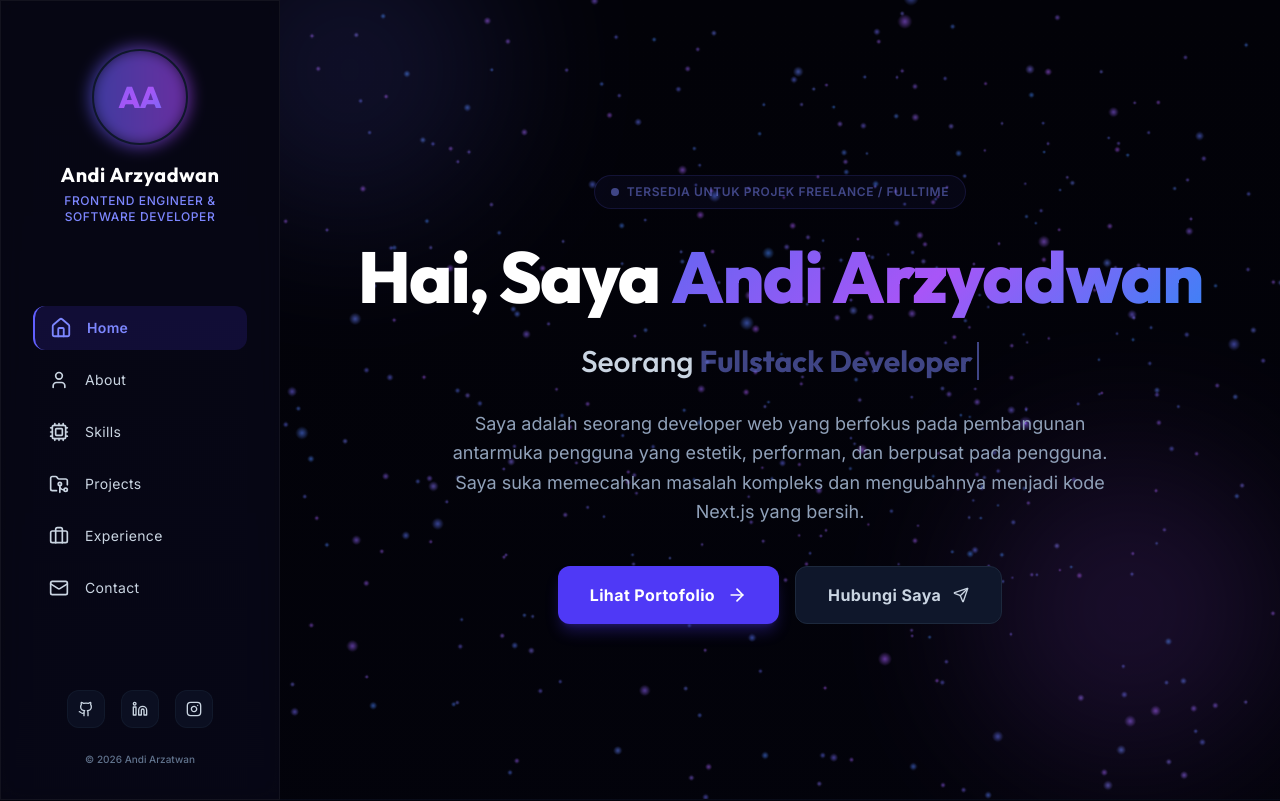
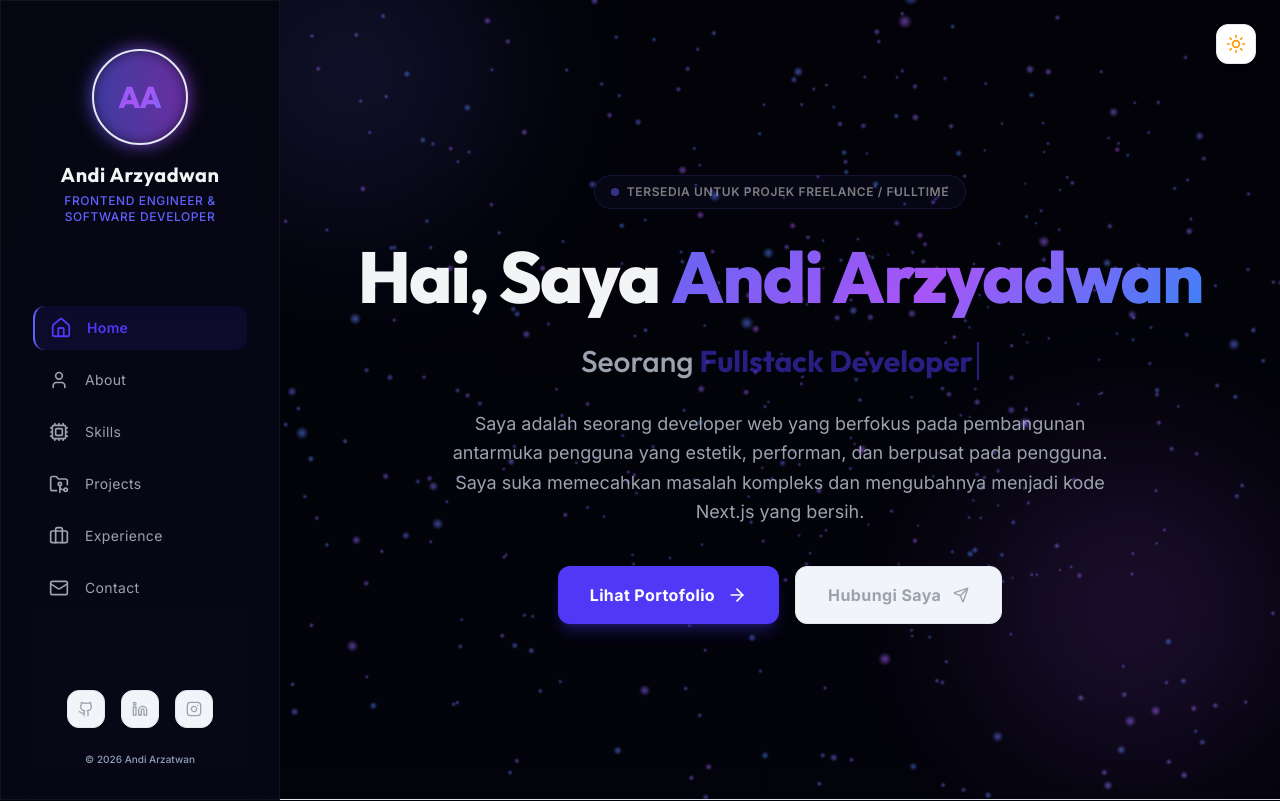
Before and after one commit to arzyadwan/Andi-Porto, a Next.js app: page / in a window 1280 px wide. Shown: the top 801 px of the page. Built offline with nearby package versions, Linux system fonts and the light colour scheme.

Commit message:
feat: implement light/dark mode switcher and styles adaptation

```diff
--- a/src/app/globals.css
+++ b/src/app/globals.css
@@ -4,11 +4,11 @@
   --font-sans: var(--font-inter), ui-sans-serif, system-ui, sans-serif;
   --font-heading: var(--font-outfit), ui-sans-serif, system-ui, sans-serif;
 
-  --color-deep: #020208;
-  --color-dark-base: #060614;
-  --color-elevated: #0e0d24;
-  --color-text-primary: #f3f4f6;
-  --color-text-secondary: #9ca3af;
+  --color-deep: var(--deep);
+  --color-dark-base: var(--dark-base);
+  --color-elevated: var(--elevated);
+  --color-text-primary: var(--text-primary);
+  --color-text-secondary: var(--text-secondary);
   --color-accent-blue: #3b82f6;
   --color-accent-indigo: #6366f1;
   --color-accent-purple: #a855f7;
@@ -16,9 +16,29 @@
 }
 
 :root {
+  --deep: #f8fafc;
+  --dark-base: #f1f5f9;
+  --elevated: #ffffff;
+  --text-primary: #0f172a;
+  --text-secondary: #475569;
+
+  --background: #f8fafc;
+  --foreground: #0f172a;
+  --glass-bg: rgba(255, 255, 255, 0.7);
+  --glass-border: rgba(15, 23, 42, 0.08);
+}
+
+.dark {
+  --deep: #020208;
+  --dark-base: #060614;
+  --elevated: #0e0d24;
+  --text-primary: #f3f4f6;
+  --text-secondary: #9ca3af;
+
   --background: #020208;
   --foreground: #f3f4f6;
-  --font-sans: var(--font-inter);
+  --glass-bg: rgba(10, 10, 25, 0.6);
+  --glass-border: rgba(255, 255, 255, 0.05);
 }
 
 html, body {
@@ -34,22 +54,32 @@ html, body {
   width: 6px;
 }
 ::-webkit-scrollbar-track {
-  background: #020208;
+  background: var(--background);
 }
 ::-webkit-scrollbar-thumb {
-  background: #1e1b4b;
+  background: #cbd5e1;
   border-radius: 999px;
 }
+.dark ::-webkit-scrollbar-thumb {
+  background: #1e1b4b;
+}
 ::-webkit-scrollbar-thumb:hover {
+  background: #94a3b8;
+}
+.dark ::-webkit-scrollbar-thumb:hover {
   background: #312e81;
 }
 
 /* Utilities */
 .glass-effect {
-  background: rgba(10, 10, 25, 0.6);
+  background: var(--glass-bg);
   backdrop-filter: blur(12px) saturate(180%);
   -webkit-backdrop-filter: blur(12px) saturate(180%);
-  border: 1px solid rgba(255, 255, 255, 0.05);
+  border: 1px solid var(--glass-border);
+  box-shadow: 0 4px 30px rgba(0, 0, 0, 0.03);
+}
+.dark .glass-effect {
+  box-shadow: none;
 }
 
 .text-gradient {
@@ -72,9 +102,12 @@ html, body {
   height: 300px;
   border-radius: 50%;
   filter: blur(80px);
-  opacity: 0.15;
+  opacity: 0.08;
   pointer-events: none;
   z-index: 0;
+}
+.dark .glow-bg {
+  opacity: 0.15;
 }
 
 .glow-indigo {
--- a/src/app/layout.tsx
+++ b/src/app/layout.tsx
@@ -31,7 +31,7 @@ export default function RootLayout({
       lang="id"
       className={`${outfit.variable} ${inter.variable} scroll-smooth antialiased`}
     >
-      <body className="bg-slate-950 text-slate-100 min-h-screen font-sans">
+      <body className="bg-deep text-text-primary min-h-screen font-sans">
         {children}
       </body>
     </html>
--- a/src/app/page.tsx
+++ b/src/app/page.tsx
@@ -5,10 +5,16 @@ import Skills from "@/components/Skills";
 import Projects from "@/components/Projects";
 import Experience from "@/components/Experience";
 import Contact from "@/components/Contact";
+import ThemeToggle from "@/components/ThemeToggle";
 
 export default function Home() {
   return (
-    <div className="flex flex-col lg:flex-row min-h-screen bg-deep text-slate-100">
+    <div className="flex flex-col lg:flex-row min-h-screen bg-deep text-text-primary">
+      {/* Floating Theme Toggle (Top Right) */}
+      <div className="fixed top-6 right-6 z-50">
+        <ThemeToggle />
+      </div>
+
       {/* Sidebar Navigation */}
       <Sidebar />
 
--- a/src/components/Hero.tsx
+++ b/src/components/Hero.tsx
@@ -48,7 +48,7 @@ export default function Hero() {
   return (
     <section
       id="home"
-      className="relative min-h-screen flex items-center justify-center py-20 px-4 md:px-12 overflow-hidden border-b border-slate-900/40"
+      className="relative min-h-screen flex items-center justify-center py-20 px-4 md:px-12 overflow-hidden border-b border-slate-200 dark:border-slate-900/40"
     >
       {/* Background Ambient Glows */}
       <div className="glow-bg glow-indigo -top-20 -left-20"></div>
@@ -58,28 +58,28 @@ export default function Hero() {
       {/* Hero Content */}
       <div className="relative z-10 max-w-4xl text-center flex flex-col items-center">
         {/* Availability Badge */}
-        <div className="inline-flex items-center gap-2 px-4 py-2 rounded-full bg-indigo-500/10 border border-indigo-500/30 text-indigo-400 text-xs font-semibold uppercase tracking-wider mb-8 animate-pulse">
-          <span className="w-2 h-2 rounded-full bg-indigo-400"></span>
+        <div className="inline-flex items-center gap-2 px-4 py-2 rounded-full bg-indigo-500/10 border border-indigo-500/30 text-indigo-650 dark:text-indigo-400 text-xs font-semibold uppercase tracking-wider mb-8 animate-pulse">
+          <span className="w-2 h-2 rounded-full bg-indigo-500 dark:bg-indigo-400"></span>
           Tersedia Untuk Projek Freelance / Fulltime
         </div>
 
         {/* Headline */}
-        <h1 className="font-heading font-extrabold text-4xl sm:text-6xl lg:text-7xl text-white tracking-tight leading-none mb-6">
+        <h1 className="font-heading font-extrabold text-4xl sm:text-6xl lg:text-7xl text-text-primary tracking-tight leading-none mb-6">
           Hai, Saya <span className="text-gradient font-black">{personalInfo.name}</span>
         </h1>
 
         {/* Dynamic Typing Subtitle */}
         <div className="h-12 flex items-center justify-center mb-6">
-          <p className="font-heading font-medium text-lg sm:text-2xl lg:text-3xl text-slate-300">
+          <p className="font-heading font-medium text-lg sm:text-2xl lg:text-3xl text-text-secondary">
             Seorang{" "}
-            <span className="text-indigo-400 border-r-2 border-indigo-400 pr-1 animate-pulse font-bold">
+            <span className="text-indigo-600 dark:text-indigo-400 border-r-2 border-indigo-600 dark:border-indigo-400 pr-1 animate-pulse font-bold">
               {currentText}
             </span>
           </p>
         </div>
 
         {/* Description */}
-        <p className="text-slate-400 text-sm sm:text-base lg:text-lg max-w-2xl leading-relaxed mb-10">
+        <p className="text-text-secondary text-sm sm:text-base lg:text-lg max-w-2xl leading-relaxed mb-10">
           {personalInfo.bio}
         </p>
 
@@ -94,7 +94,7 @@ export default function Hero() {
           </button>
           <button
             onClick={() => handleScrollTo("contact")}
-            className="inline-flex items-center justify-center gap-3 px-8 py-4 rounded-xl bg-slate-900 border border-slate-800 hover:border-indigo-500 text-slate-300 hover:text-white font-bold tracking-wide transition-all duration-300 transform hover:-translate-y-0.5 cursor-pointer"
+            className="inline-flex items-center justify-center gap-3 px-8 py-4 rounded-xl bg-slate-100 dark:bg-slate-900 border border-slate-200 dark:border-slate-800 hover:border-indigo-500 text-text-secondary hover:text-indigo-600 dark:hover:text-white font-bold tracking-wide transition-all duration-300 transform hover:-translate-y-0.5 cursor-pointer"
           >
             Hubungi Saya
             <Send className="w-4 h-4" />
--- a/src/components/Sidebar.tsx
+++ b/src/components/Sidebar.tsx
@@ -77,17 +77,17 @@ export default function Sidebar() {
   return (
     <>
       {/* Desktop Sidebar (Left side, hidden on mobile/tablet) */}
-      <aside className="hidden lg:flex flex-col justify-between w-[280px] h-screen fixed left-0 top-0 glass-effect border-r border-slate-800/40 p-8 z-40 text-slate-300">
+      <aside className="hidden lg:flex flex-col justify-between w-[280px] h-screen fixed left-0 top-0 glass-effect border-r border-slate-200 dark:border-slate-800/40 p-8 z-40 text-text-secondary">
         {/* Profile Section */}
         <div className="flex flex-col items-center text-center mt-4">
           <div className="relative group cursor-pointer mb-4">
             <div className="absolute -inset-0.5 bg-gradient-to-r from-indigo-500 to-purple-500 rounded-full blur opacity-60 group-hover:opacity-100 transition duration-500"></div>
-            <div className="relative w-24 h-24 rounded-full overflow-hidden border-2 border-slate-900 bg-slate-950 flex items-center justify-center font-heading text-3xl font-extrabold text-white text-gradient">
+            <div className="relative w-24 h-24 rounded-full overflow-hidden border-2 border-slate-200 dark:border-slate-900 bg-slate-100 dark:bg-slate-950 flex items-center justify-center font-heading text-3xl font-extrabold text-gradient">
               {personalInfo.name.split(" ").map(n => n[0]).join("")}
             </div>
           </div>
-          <h2 className="font-heading font-bold text-xl text-white tracking-wide">{personalInfo.name}</h2>
-          <p className="text-xs text-indigo-400 font-medium tracking-wider uppercase mt-1">{personalInfo.title}</p>
+          <h2 className="font-heading font-bold text-xl text-text-primary tracking-wide">{personalInfo.name}</h2>
+          <p className="text-xs text-indigo-500 dark:text-indigo-400 font-medium tracking-wider uppercase mt-1">{personalInfo.title}</p>
         </div>
 
         {/* Navigation Menu */}
@@ -101,8 +101,8 @@ export default function Sidebar() {
                 onClick={() => scrollToSection(item.id)}
                 className={`flex items-center gap-4 px-4 py-3 rounded-xl transition-all duration-300 group cursor-pointer text-left ${
                   isActive
-                    ? "bg-indigo-600/15 text-indigo-400 font-semibold border-l-2 border-indigo-500"
-                    : "hover:bg-slate-800/40 hover:text-white"
+                    ? "bg-indigo-600/10 dark:bg-indigo-600/15 text-indigo-600 dark:text-indigo-400 font-semibold border-l-2 border-indigo-500"
+                    : "hover:bg-slate-200/50 dark:hover:bg-slate-800/40 hover:text-text-primary"
                 }`}
               >
                 <Icon className={`w-5 h-5 transition-transform duration-300 ${isActive ? "scale-110" : "group-hover:scale-110"}`} />
@@ -119,7 +119,7 @@ export default function Sidebar() {
               href={personalInfo.socials.github}
               target="_blank"
               rel="noopener noreferrer"
-              className="p-2.5 rounded-xl bg-slate-900/60 border border-slate-800/40 hover:border-indigo-500 hover:text-white transition-all cursor-pointer"
+              className="p-2.5 rounded-xl bg-slate-100 dark:bg-slate-900/60 border border-slate-200 dark:border-slate-800/40 hover:border-indigo-500 hover:text-indigo-600 dark:hover:text-white transition-all cursor-pointer text-text-secondary"
             >
               <GithubIcon className="w-4 h-4" />
             </a>
@@ -127,7 +127,7 @@ export default function Sidebar() {
               href={personalInfo.socials.linkedin}
               target="_blank"
               rel="noopener noreferrer"
-              className="p-2.5 rounded-xl bg-slate-900/60 border border-slate-800/40 hover:border-indigo-500 hover:text-white transition-all cursor-pointer"
+              className="p-2.5 rounded-xl bg-slate-100 dark:bg-slate-900/60 border border-slate-200 dark:border-slate-800/40 hover:border-indigo-500 hover:text-indigo-600 dark:hover:text-white transition-all cursor-pointer text-text-secondary"
             >
               <LinkedinIcon className="w-4 h-4" />
             </a>
@@ -136,18 +136,18 @@ export default function Sidebar() {
                 href={personalInfo.socials.instagram}
                 target="_blank"
                 rel="noopener noreferrer"
-                className="p-2.5 rounded-xl bg-slate-900/60 border border-slate-800/40 hover:border-indigo-500 hover:text-white transition-all cursor-pointer"
+                className="p-2.5 rounded-xl bg-slate-100 dark:bg-slate-900/60 border border-slate-200 dark:border-slate-800/40 hover:border-indigo-500 hover:text-indigo-600 dark:hover:text-white transition-all cursor-pointer text-text-secondary"
               >
                 <InstagramIcon className="w-4 h-4" />
               </a>
             )}
           </div>
-          <p className="text-[10px] text-slate-500 font-medium">© {new Date().getFullYear()} Andi Arzatwan</p>
+          <p className="text-[10px] text-slate-400 dark:text-slate-500 font-medium">© {new Date().getFullYear()} Andi Arzatwan</p>
         </div>
       </aside>
 
       {/* Mobile Sticky Navigation (Bottom overlay, visible only on mobile/tablet) */}
-      <div className="lg:hidden fixed bottom-6 left-1/2 -translate-x-1/2 w-[90%] max-w-[420px] h-16 glass-effect border border-slate-800/50 rounded-2xl flex items-center justify-around px-4 py-2 z-50 shadow-2xl shadow-black/50">
+      <div className="lg:hidden fixed bottom-6 left-1/2 -translate-x-1/2 w-[90%] max-w-[420px] h-16 glass-effect border border-slate-200 dark:border-slate-800/50 rounded-2xl flex items-center justify-around px-4 py-2 z-50 shadow-lg dark:shadow-2xl shadow-indigo-950/10 dark:shadow-black/50">
         {menuItems.map((item) => {
           const Icon = item.icon;
           const isActive = activeSection === item.id;
@@ -156,7 +156,7 @@ export default function Sidebar() {
               key={item.id}
               onClick={() => scrollToSection(item.id)}
               className={`flex flex-col items-center justify-center p-2 rounded-xl transition-all cursor-pointer ${
-                isActive ? "text-indigo-400 scale-110" : "text-slate-400 hover:text-white"
+                isActive ? "text-indigo-600 dark:text-indigo-400 scale-110" : "text-slate-500 dark:text-slate-400 hover:text-indigo-600 dark:hover:text-white"
               }`}
             >
               <Icon className="w-5 h-5" />
--- /dev/null
+++ b/src/components/ThemeToggle.tsx
@@ -0,0 +1,59 @@
+"use client";
+
+import React, { useState, useEffect } from "react";
+import { Sun, Moon } from "lucide-react";
+
+export default function ThemeToggle() {
+  const [theme, setTheme] = useState<"light" | "dark">("dark");
+  const [mounted, setMounted] = useState(false);
+
+  useEffect(() => {
+    // Read theme from localStorage or default to dark
+    const savedTheme = localStorage.getItem("theme") as "light" | "dark" | null;
+    const initialTheme = savedTheme || "dark";
+    setTheme(initialTheme);
+
+    if (initialTheme === "light") {
+      document.documentElement.classList.remove("dark");
+    } else {
+      document.documentElement.classList.add("dark");
+    }
+    setMounted(true);
+  }, []);
+
+  const toggleTheme = () => {
+    const nextTheme = theme === "dark" ? "light" : "dark";
+    setTheme(nextTheme);
+    localStorage.setItem("theme", nextTheme);
+
+    if (nextTheme === "light") {
+      document.documentElement.classList.remove("dark");
+    } else {
+      document.documentElement.classList.add("dark");
+    }
+  };
+
+  // Prevent rendering on server side to avoid hydration flash mismatch
+  if (!mounted) {
+    return (
+      <div className="w-10 h-10 rounded-xl bg-slate-100 dark:bg-slate-900/50 border border-slate-200 dark:border-slate-800/40 flex items-center justify-center text-slate-400">
+        <span className="w-4 h-4 border-2 border-indigo-500 border-t-transparent rounded-full animate-spin"></span>
+      </div>
+    );
+  }
+
+  return (
+    <button
+      onClick={toggleTheme}
+      className="w-10 h-10 rounded-xl bg-white dark:bg-slate-900/50 border border-slate-200 dark:border-slate-800/40 hover:border-indigo-500 hover:text-indigo-600 dark:hover:text-white text-slate-600 dark:text-slate-400 flex items-center justify-center transition-all shadow-md dark:shadow-none cursor-pointer"
+      title={theme === "dark" ? "Ganti ke Light Mode" : "Ganti ke Dark Mode"}
+      aria-label="Toggle Theme"
+    >
+      {theme === "dark" ? (
+        <Sun className="w-5 h-5 text-amber-500 hover:scale-110 transition-transform" />
+      ) : (
+        <Moon className="w-5 h-5 text-indigo-500 hover:scale-110 transition-transform" />
+      )}
+    </button>
+  );
+}
```
Also changed, not shown: src/components/About.tsx (+13 -13 lines), src/components/Contact.tsx (+25 -25 lines), src/components/Experience.tsx (+13 -13 lines), src/components/Projects.tsx (+12 -12 lines), src/components/Skills.tsx (+8 -8 lines), src/components/ThreeBackground.tsx (+9 -0 lines).
